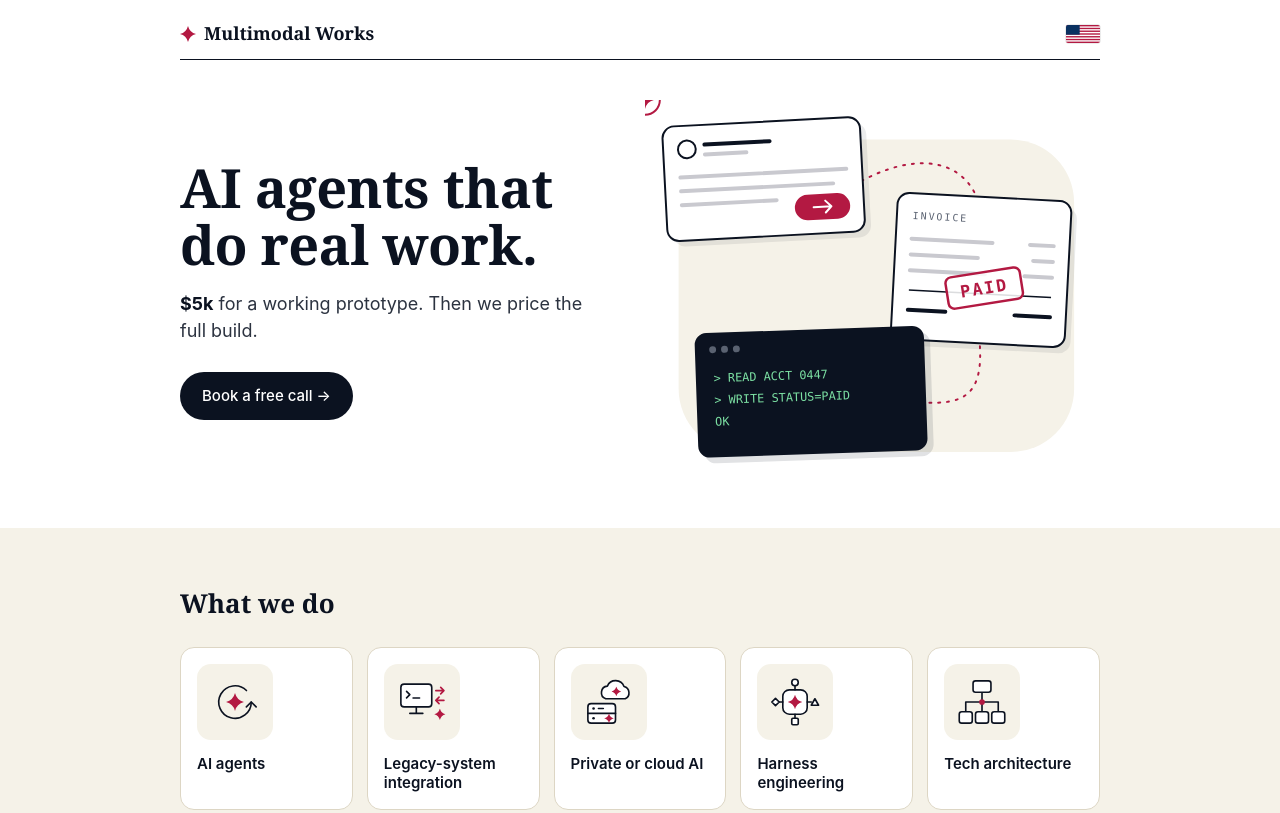
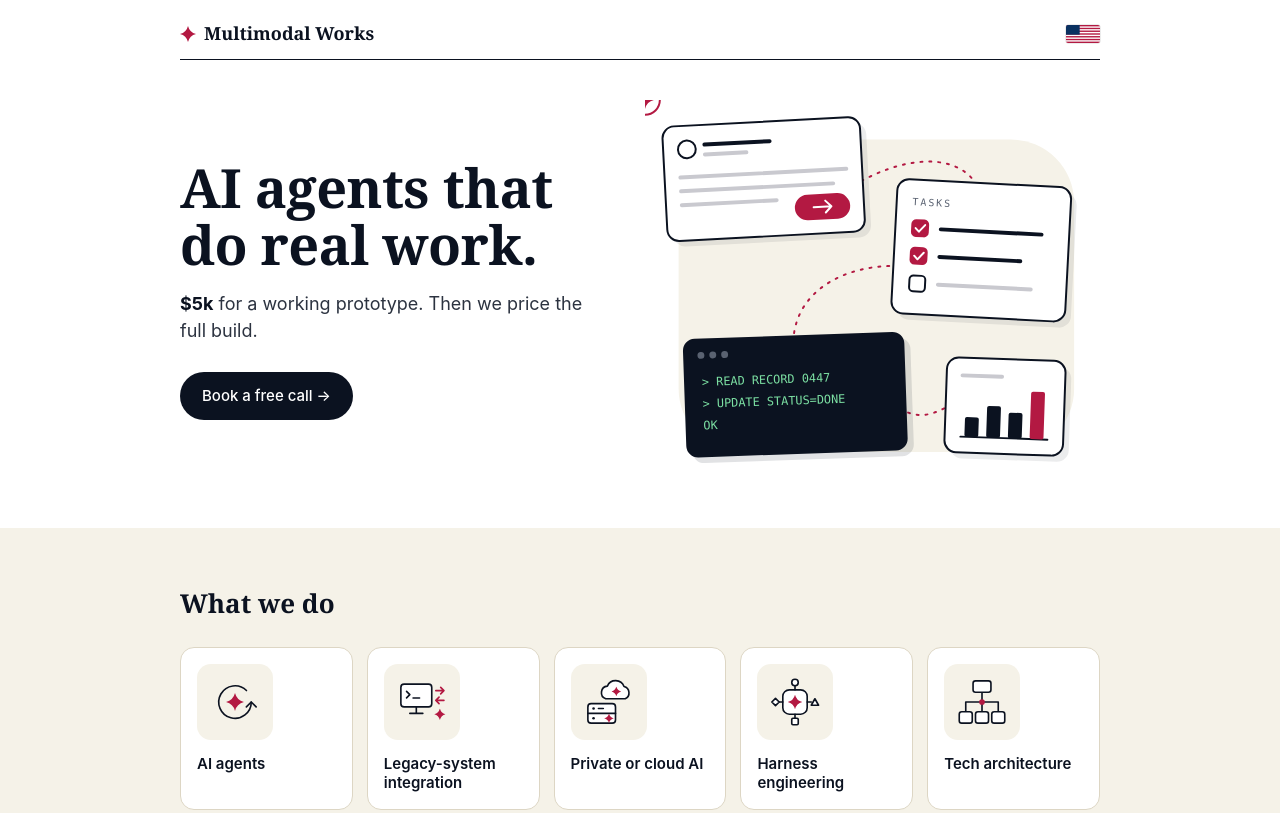
Before and after one commit to mertall/multimodalworks.io, a plain HTML site: page index.html in a window 1280 px wide. Shown: the top 813 px of the page. Drawn offline with Linux system fonts and the light colour scheme.

Commit message:
feat(home): make hero a general business workflow
Request -> task list -> system of record -> report, replacing the
finance-specific invoice scene.

Co-Authored-By: Claude Fable 5.2 <noreply@anthropic.com>
Claude-Session: https://claude.ai/code/session_0139H4mbAqeigkMzKpQuUGVX

```diff
--- a/index.html
+++ b/index.html
@@ -211,14 +211,15 @@
           <a class="btn" href="mailto:mridul@multimodalworks.io?subject=Multimodal%20Works%20%E2%80%94%20intro">Book a free call &rarr;</a>
         </div>
 
-        <!-- The job, end to end: outreach email -> invoice paid -> record written to the legacy system -->
-        <svg class="hero-art" viewBox="0 0 460 384" role="img" aria-label="An agent sends an outreach email, gets an invoice paid, and writes the result into a legacy system">
+        <!-- A request comes in, the agent works the task list, updates the system of record, and reports back -->
+        <svg class="hero-art" viewBox="0 0 460 384" role="img" aria-label="An agent takes a request, works through the tasks, updates the business system, and reports the result">
           <rect x="34" y="40" width="400" height="316" rx="64" fill="#f5f2e8" />
 
-          <path class="trail" d="M196 96 C 262 50, 326 52, 340 112" />
-          <path class="trail" d="M338 240 C 344 300, 322 308, 280 306" />
+          <path class="trail" d="M196 96 C 262 50, 326 52, 340 96" />
+          <path class="trail" d="M256 168 C 204 166, 152 192, 150 244" />
+          <path class="trail" d="M258 312 C 274 322, 288 320, 306 310" />
 
-          <!-- Email -->
+          <!-- Request -->
           <g transform="rotate(-3 120 80)">
             <rect x="26" y="28" width="200" height="116" rx="12" fill="#0b1220" opacity="0.08" />
             <rect x="20" y="22" width="200" height="116" rx="12" fill="#fff" stroke="#0b1220" stroke-width="2" />
@@ -230,41 +231,54 @@
             <path d="M169 111 H187 M181 105 L187 111 L181 117" fill="none" stroke="#fff" stroke-width="2" stroke-linecap="round" stroke-linejoin="round" />
           </g>
 
-          <!-- Invoice -->
-          <g transform="rotate(3 340 172)">
-            <rect x="258" y="104" width="176" height="148" rx="12" fill="#0b1220" opacity="0.08" />
-            <rect x="252" y="98" width="176" height="148" rx="12" fill="#fff" stroke="#0b1220" stroke-width="2" />
-            <text x="268" y="124" font-size="10" letter-spacing="2" fill="#5a6271">INVOICE</text>
-            <path d="M268 144 H350 M268 160 H336 M268 176 H344" stroke="#c9c9cf" stroke-width="4" stroke-linecap="round" />
-            <path d="M388 144 H412 M392 160 H412 M384 176 H412" stroke="#c9c9cf" stroke-width="4" stroke-linecap="round" />
-            <path d="M268 196 H412" stroke="#0b1220" stroke-width="1.5" />
-            <path d="M268 216 H306" stroke="#0b1220" stroke-width="4" stroke-linecap="round" />
-            <path d="M376 216 H412" stroke="#0b1220" stroke-width="4" stroke-linecap="round" />
-            <g transform="rotate(-12 344 190)">
-              <rect x="306" y="174" width="76" height="32" rx="6" fill="#fff" fill-opacity="0.85" stroke="#b31942" stroke-width="2.5" />
-              <text x="344" y="196" text-anchor="middle" font-size="17" font-weight="700" letter-spacing="2" fill="#b31942">PAID</text>
+          <!-- Task list -->
+          <g transform="rotate(3 340 154)">
+            <rect x="258" y="90" width="176" height="136" rx="12" fill="#0b1220" opacity="0.08" />
+            <rect x="252" y="84" width="176" height="136" rx="12" fill="#fff" stroke="#0b1220" stroke-width="2" />
+            <text x="268" y="110" font-size="10" letter-spacing="2" fill="#5a6271">TASKS</text>
+            <g stroke-linecap="round" stroke-linejoin="round">
+              <rect x="268" y="124" width="18" height="18" rx="5" fill="#b31942" />
+              <path d="M272.500 133 l3.500 3.500 l6 -7" fill="none" stroke="#fff" stroke-width="2" />
+              <path d="M298 133 H400" stroke="#0b1220" stroke-width="4" />
+              <rect x="268" y="152" width="18" height="18" rx="5" fill="#b31942" />
+              <path d="M272.500 161 l3.500 3.500 l6 -7" fill="none" stroke="#fff" stroke-width="2" />
+              <path d="M298 161 H380" stroke="#0b1220" stroke-width="4" />
+              <rect x="269" y="181" width="16" height="16" rx="4" fill="#fff" stroke="#0b1220" stroke-width="2" />
+              <path d="M298 189 H392" stroke="#c9c9cf" stroke-width="4" />
             </g>
           </g>
 
-          <!-- Legacy terminal -->
-          <g transform="rotate(-2 170 296)">
-            <rect x="58" y="238" width="232" height="126" rx="12" fill="#0b1220" opacity="0.12" />
-            <rect x="52" y="232" width="232" height="126" rx="12" fill="#0b1220" />
-            <circle cx="70" cy="249" r="3.5" fill="#5a6271" /><circle cx="82" cy="249" r="3.5" fill="#5a6271" /><circle cx="94" cy="249" r="3.5" fill="#5a6271" />
+          <!-- System of record -->
+          <g transform="rotate(-2 152 298)">
+            <rect x="46" y="244" width="224" height="120" rx="12" fill="#0b1220" opacity="0.12" />
+            <rect x="40" y="238" width="224" height="120" rx="12" fill="#0b1220" />
+            <circle cx="58" cy="255" r="3.500" fill="#5a6271" /><circle cx="70" cy="255" r="3.500" fill="#5a6271" /><circle cx="82" cy="255" r="3.500" fill="#5a6271" />
             <text font-size="12" fill="#7ce0a3">
-              <tspan x="70" y="282">&gt; READ  ACCT 0447</tspan>
-              <tspan x="70" y="304">&gt; WRITE STATUS=PAID</tspan>
-              <tspan x="70" y="326">OK</tspan>
+              <tspan x="58" y="286">&gt; READ   RECORD 0447</tspan>
+              <tspan x="58" y="308">&gt; UPDATE STATUS=DONE</tspan>
+              <tspan x="58" y="330">OK</tspan>
             </text>
-            <rect class="cursor" x="92" y="315" width="8" height="13" fill="#7ce0a3" />
+            <rect class="cursor" x="80" y="319" width="8" height="13" fill="#7ce0a3" />
+          </g>
+
+          <!-- Report -->
+          <g transform="rotate(2 364 312)">
+            <rect x="310" y="268" width="120" height="96" rx="12" fill="#0b1220" opacity="0.08" />
+            <rect x="304" y="262" width="120" height="96" rx="12" fill="#fff" stroke="#0b1220" stroke-width="2" />
+            <path d="M320 280 H360" stroke="#c9c9cf" stroke-width="4" stroke-linecap="round" />
+            <path d="M320 342 H408" stroke="#0b1220" stroke-width="2" stroke-linecap="round" />
+            <rect x="324" y="322" width="14" height="20" rx="2" fill="#0b1220" />
+            <rect x="346" y="310" width="14" height="32" rx="2" fill="#0b1220" />
+            <rect x="368" y="316" width="14" height="26" rx="2" fill="#0b1220" />
+            <rect x="390" y="294" width="14" height="48" rx="2" fill="#b31942" />
           </g>
 
           <!-- The agent -->
           <g class="moving">
             <circle r="15" fill="#fff" stroke="#b31942" stroke-width="2" />
             <use href="#spark" class="spark" x="-9" y="-9" width="18" height="18" />
-            <animateMotion dur="9s" repeatCount="indefinite" calcMode="linear"
-              path="M196 96 C 262 50, 326 52, 340 112 L 338 240 C 344 300, 322 308, 280 306" />
+            <animateMotion dur="11s" repeatCount="indefinite" calcMode="linear"
+              path="M196 96 C 262 50, 326 52, 340 96 L 332 160 L 256 168 C 204 166, 152 192, 150 244 L 176 304 L 258 312 C 274 322, 288 320, 306 310 L 366 316" />
           </g>
           <g class="still" transform="translate(272 62)">
             <circle r="15" fill="#fff" stroke="#b31942" stroke-width="2" />
```
